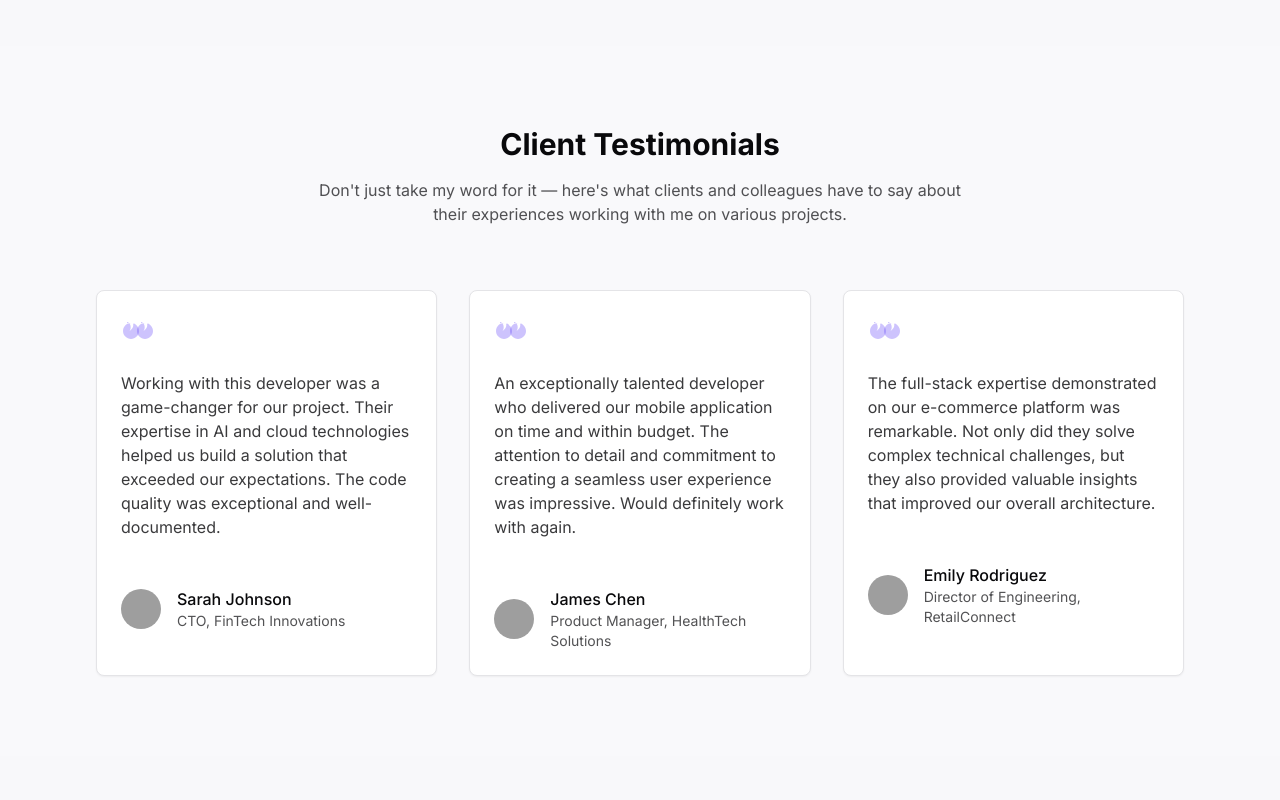
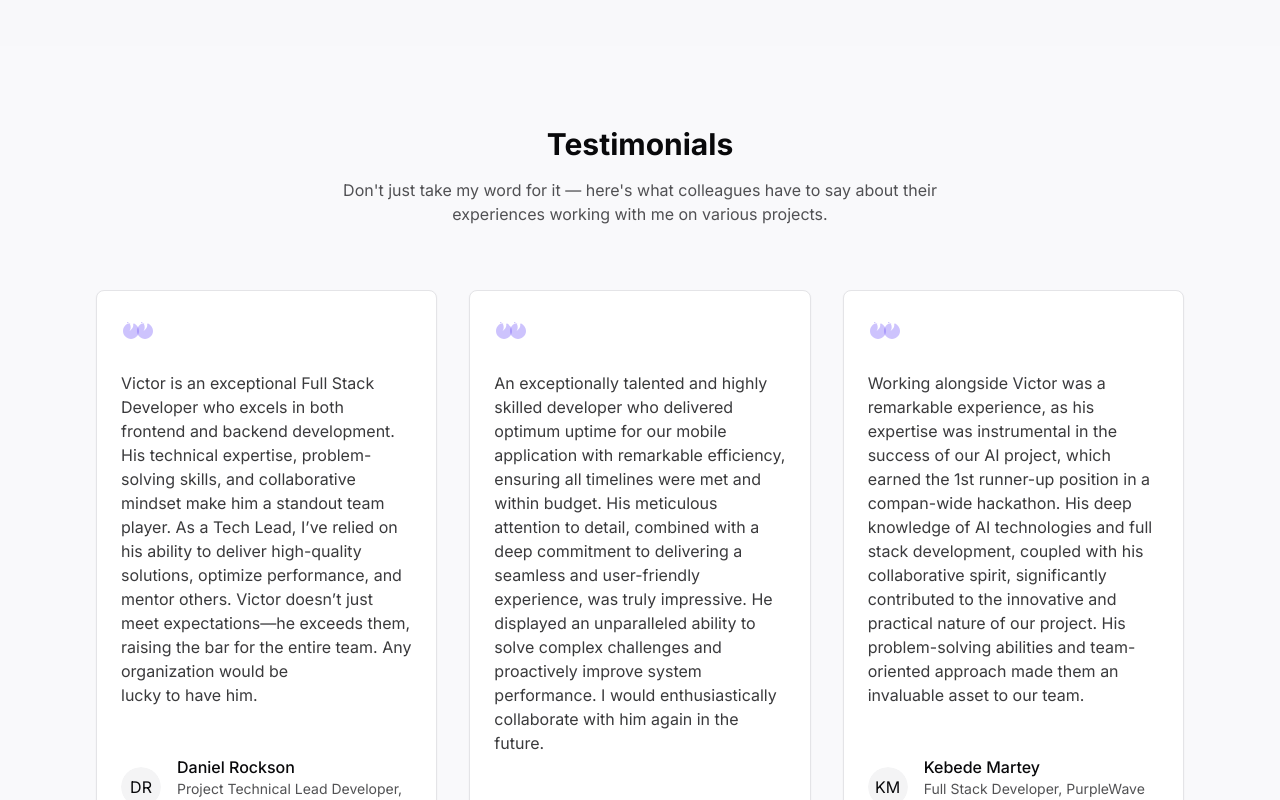
Before and after one commit to amevorv/amevor.github.io, a React (Vite) app: page / in a window 1280 px wide. Shown: the part 4740-5540 px from the top of the page. Built offline with nearby package versions, Linux system fonts and the light colour scheme; grey boxes are pictures that could not be loaded.

Commit message:
fix: Update testimonials with accurate content and authors

```diff
--- a/src/components/Testimonials.tsx
+++ b/src/components/Testimonials.tsx
@@ -5,24 +5,24 @@ import TestimonialCard from './TestimonialCard';
 const testimonials = [
   {
     id: 1,
-    content: "Working with this developer was a game-changer for our project. Their expertise in AI and cloud technologies helped us build a solution that exceeded our expectations. The code quality was exceptional and well-documented.",
-    author: "Sarah Johnson",
-    position: "CTO, FinTech Innovations",
-    image: "https://randomuser.me/api/portraits/women/32.jpg"
+    content: "Victor is an exceptional Full Stack Developer who excels in both frontend and backend development. His technical expertise, problem-solving skills, and collaborative mindset make him a standout team player. As a Tech Lead, I’ve relied on his ability to deliver high-quality solutions, optimize performance, and mentor others. Victor doesn’t just meet expectations—he exceeds them, raising the bar for the entire team. Any organization would be lucky to have him.",
+    author: "Daniel Rockson",
+    position: "Project Technical Lead Developer, Tech231 Liberia",
+    image: ""
   },
   {
     id: 2,
-    content: "An exceptionally talented developer who delivered our mobile application on time and within budget. The attention to detail and commitment to creating a seamless user experience was impressive. Would definitely work with again.",
-    author: "James Chen",
-    position: "Product Manager, HealthTech Solutions",
-    image: "https://randomuser.me/api/portraits/men/42.jpg"
+    content: "An exceptionally talented and highly skilled developer who delivered optimum uptime for our mobile application with remarkable efficiency, ensuring all timelines were met and within budget. His meticulous attention to detail, combined with a deep commitment to delivering a seamless and user-friendly experience, was truly impressive. He displayed an unparalleled ability to solve complex challenges and proactively improve system performance. I would enthusiastically collaborate with him again in the future.",
+    author: "Okatakyie Opoku-Badu",
+    position: "Founder, Chopmoney Co.",
+    image: ""
   },
   {
     id: 3,
-    content: "The full-stack expertise demonstrated on our e-commerce platform was remarkable. Not only did they solve complex technical challenges, but they also provided valuable insights that improved our overall architecture.",
-    author: "Emily Rodriguez",
-    position: "Director of Engineering, RetailConnect",
-    image: "https://randomuser.me/api/portraits/women/22.jpg"
+    content: "Working alongside Victor was a remarkable experience, as his expertise was instrumental in the success of our AI project, which earned the 1st runner-up position in a compan-wide hackathon. His deep knowledge of AI technologies and full stack development, coupled with his collaborative spirit, significantly contributed to the innovative and practical nature of our project. His problem-solving abilities and team-oriented approach made them an invaluable asset to our team.",
+    author: "Kebede Martey",
+    position: "Full Stack Developer, PurpleWave Auction Ltd",
+    image: ""
   },
 ];
 
@@ -31,9 +31,9 @@ const Testimonials: React.FC = () => {
     <section id="testimonials" className="section-padding">
       <div className="container mx-auto">
         <div className="text-center mb-16">
-          <h2 className="text-3xl font-bold mb-4">Client Testimonials</h2>
+          <h2 className="text-3xl font-bold mb-4">Testimonials</h2>
           <p className="text-foreground/70 max-w-2xl mx-auto">
-            Don't just take my word for it — here's what clients and colleagues have to say
+            Don't just take my word for it — here's what colleagues have to say
             about their experiences working with me on various projects.
           </p>
         </div>
```
